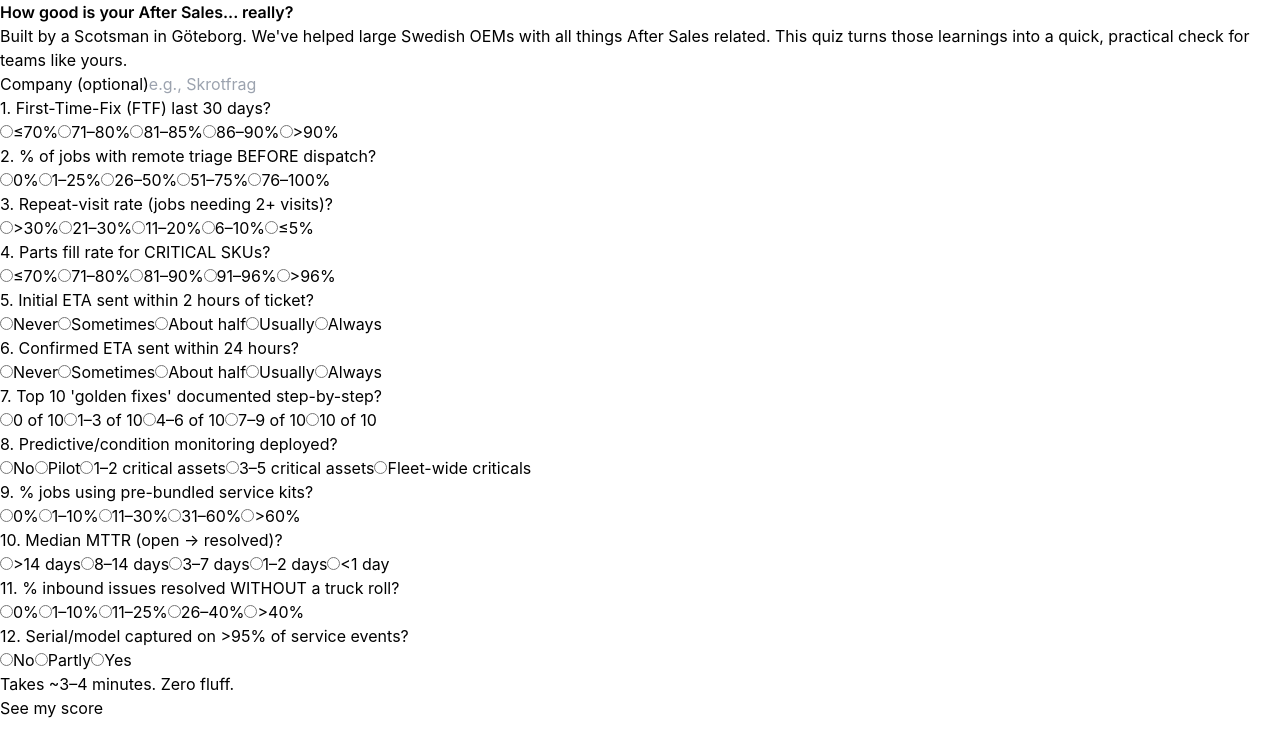
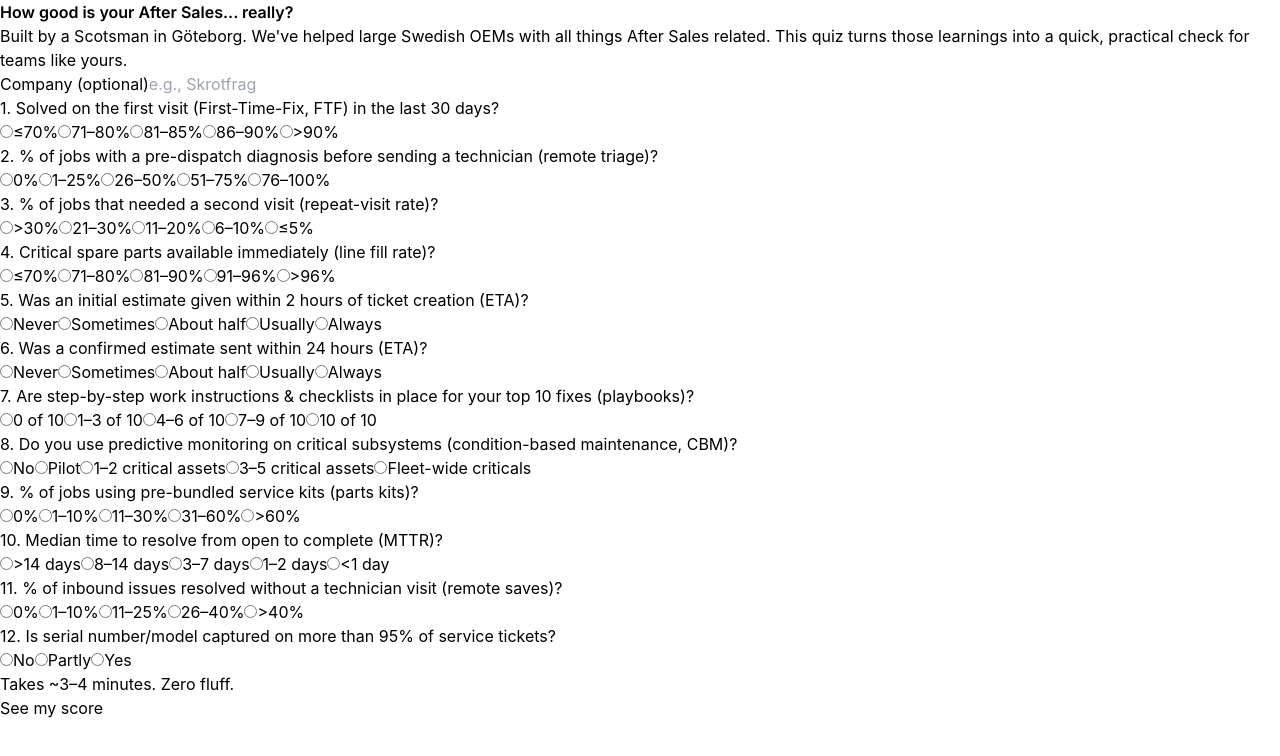
Before and after one commit to rustybadge/after-sales-quiz, a React (Vite) app: page / in a window 1280 px wide. Shown: the top 756 px of the page. Built offline with nearby package versions, Linux system fonts and the light colour scheme.

Commit message:
Update question labels to use plain-English terms with acronyms in brackets

```diff
--- a/src/AfterSalesQuiz.tsx
+++ b/src/AfterSalesQuiz.tsx
@@ -37,7 +37,7 @@ const WEIGHTS: Record<Category, number> = {
 const QUESTIONS: Question[] = [
   {
     id: "q1",
-    text: "First-Time-Fix (FTF) last 30 days?",
+    text: "Solved on the first visit (First-Time-Fix, FTF) in the last 30 days?",
     category: "FTF",
     options: [
       { label: "≤70%", value: 20 },
@@ -49,7 +49,7 @@ const QUESTIONS: Question[] = [
   },
   {
     id: "q2",
-    text: "% of jobs with remote triage BEFORE dispatch?",
+    text: "% of jobs with a pre-dispatch diagnosis before sending a technician (remote triage)?",
     category: "RemoteTriage",
     options: [
       { label: "0%", value: 0 },
@@ -61,7 +61,7 @@ const QUESTIONS: Question[] = [
   },
   {
     id: "q3",
-    text: "Repeat-visit rate (jobs needing 2+ visits)?",
+    text: "% of jobs that needed a second visit (repeat-visit rate)?",
     category: "FTF",
     options: [
       { label: ">30%", value: 10 },
@@ -73,7 +73,7 @@ const QUESTIONS: Question[] = [
   },
   {
     id: "q4",
-    text: "Parts fill rate for CRITICAL SKUs?",
+    text: "Critical spare parts available immediately (line fill rate)?",
     category: "Parts",
     options: [
       { label: "≤70%", value: 20 },
@@ -85,7 +85,7 @@ const QUESTIONS: Question[] = [
   },
   {
     id: "q5",
-    text: "Initial ETA sent within 2 hours of ticket?",
+    text: "Was an initial estimate given within 2 hours of ticket creation (ETA)?",
     category: "ETA",
     options: [
       { label: "Never", value: 0 },
@@ -97,7 +97,7 @@ const QUESTIONS: Question[] = [
   },
   {
     id: "q6",
-    text: "Confirmed ETA sent within 24 hours?",
+    text: "Was a confirmed estimate sent within 24 hours (ETA)?",
     category: "ETA",
     options: [
       { label: "Never", value: 0 },
@@ -109,7 +109,7 @@ const QUESTIONS: Question[] = [
   },
   {
     id: "q7",
-    text: "Top 10 'golden fixes' documented step-by-step?",
+    text: "Are step-by-step work instructions & checklists in place for your top 10 fixes (playbooks)?",
     category: "Playbooks",
     options: [
       { label: "0 of 10", value: 0 },
@@ -121,7 +121,7 @@ const QUESTIONS: Question[] = [
   },
   {
     id: "q8",
-    text: "Predictive/condition monitoring deployed?",
+    text: "Do you use predictive monitoring on critical subsystems (condition-based maintenance, CBM)?",
     category: "Predictive",
     options: [
       { label: "No", value: 0 },
@@ -133,7 +133,7 @@ const QUESTIONS: Question[] = [
   },
   {
     id: "q9",
-    text: "% jobs using pre-bundled service kits?",
+    text: "% of jobs using pre-bundled service kits (parts kits)?",
     category: "Parts",
     options: [
       { label: "0%", value: 0 },
@@ -145,7 +145,7 @@ const QUESTIONS: Question[] = [
   },
   {
     id: "q10",
-    text: "Median MTTR (open → resolved)?",
+    text: "Median time to resolve from open to complete (MTTR)?",
     category: "FTF",
     options: [
       { label: ">14 days", value: 10 },
@@ -157,7 +157,7 @@ const QUESTIONS: Question[] = [
   },
   {
     id: "q11",
-    text: "% inbound issues resolved WITHOUT a truck roll?",
+    text: "% of inbound issues resolved without a technician visit (remote saves)?",
     category: "RemoteTriage",
     options: [
       { label: "0%", value: 0 },
@@ -169,7 +169,7 @@ const QUESTIONS: Question[] = [
   },
   {
     id: "q12",
-    text: "Serial/model captured on >95% of service events?",
+    text: "Is serial number/model captured on more than 95% of service tickets?",
     category: "Playbooks",
     options: [
       { label: "No", value: 0 },
```
